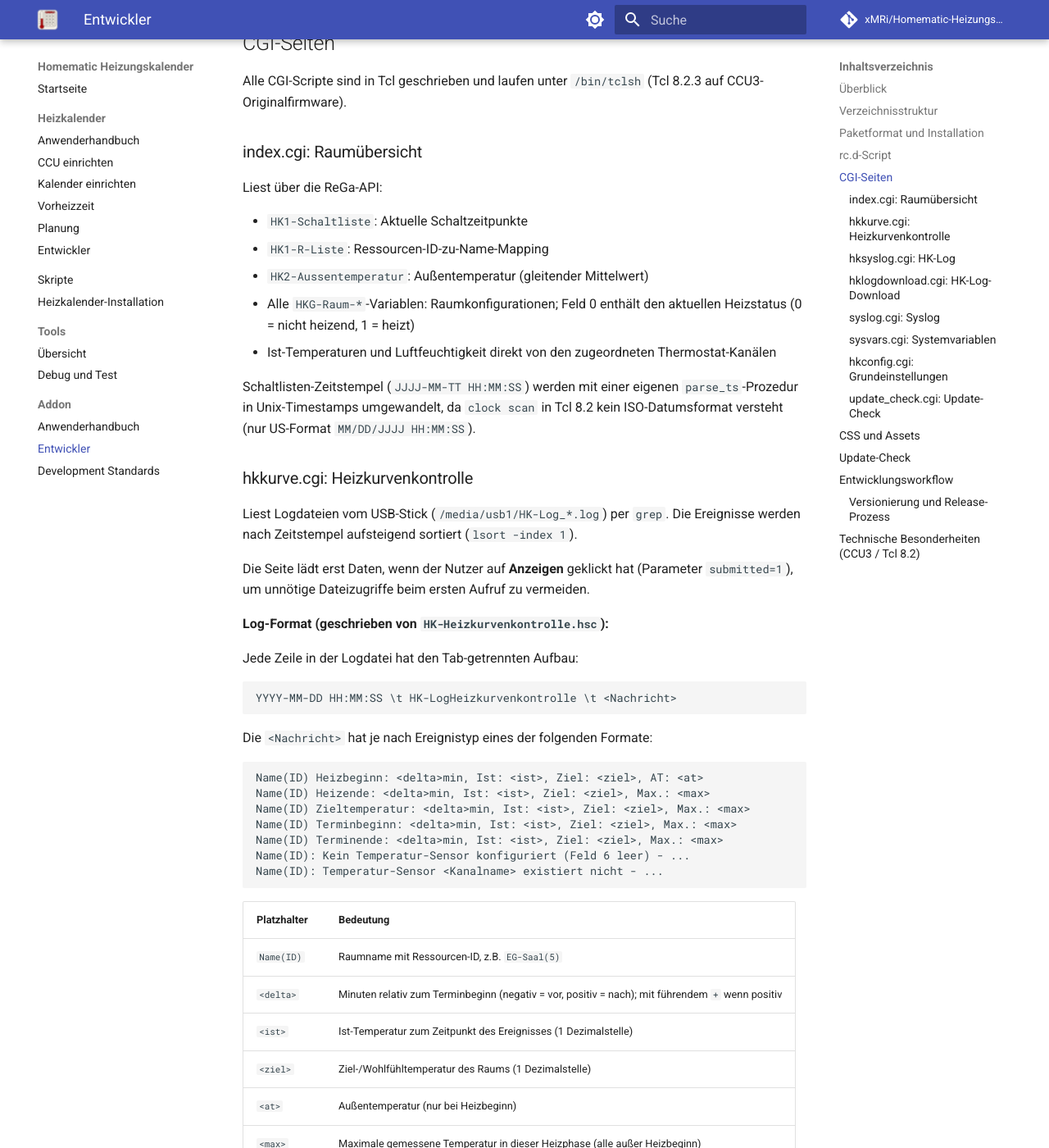
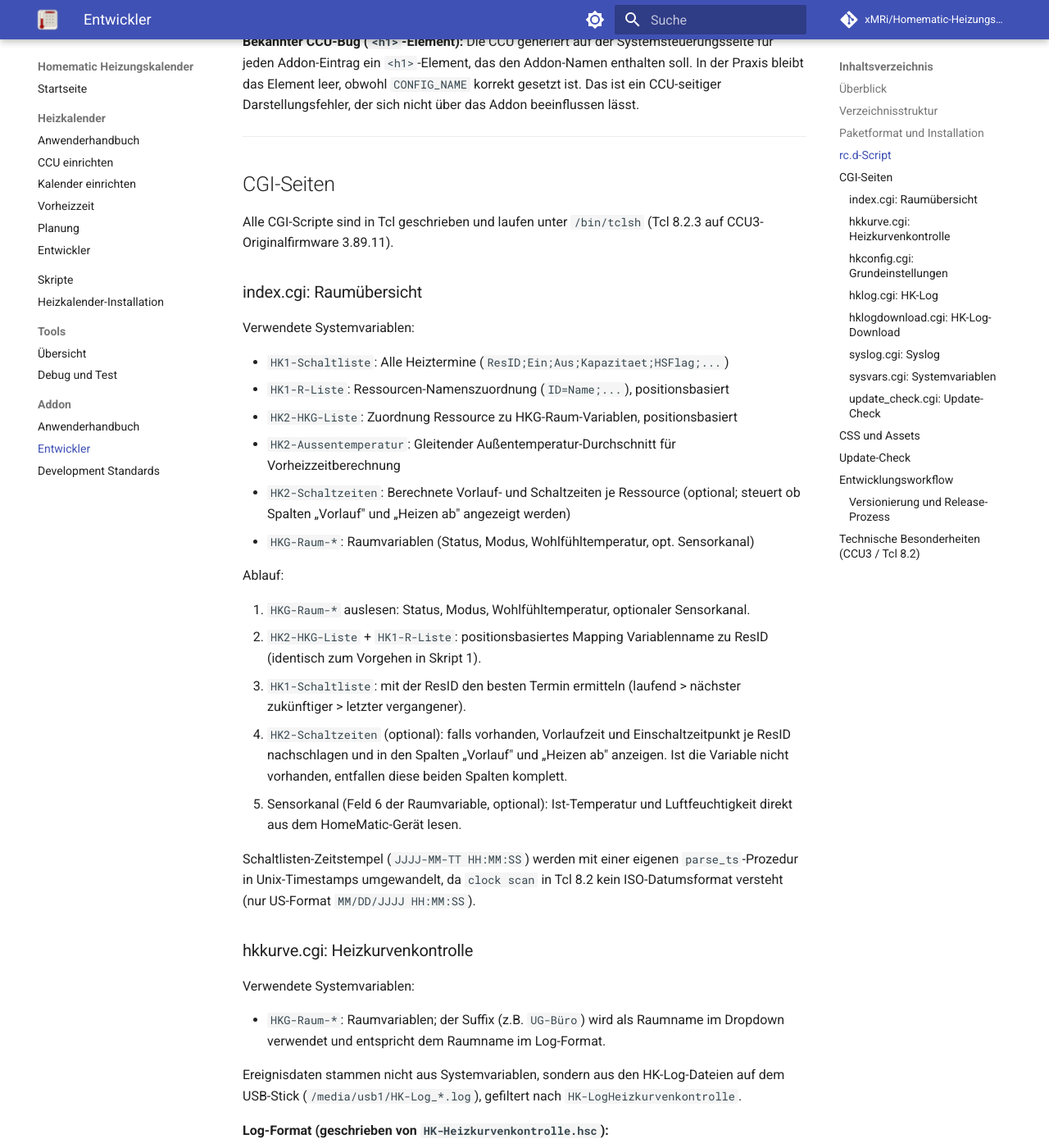
Before and after one commit to tatzel/Homematic-Heizungskalender, an MkDocs documentation site: the page built from docs/addon/entwickler.md, in a window 1280 px wide and 1400 px high, scrolled down 3436 px. Shown: the whole window at 82% size. Built offline with MkDocs 1.6.1 and Material for MkDocs 9.7.7, drawn with Linux system fonts in a browser that asks for light colours; comment, search, counter and statistics services are not loaded; some of the changed text lies outside the part shown.

Commit message:
docs(addon): Entwicklerdoku mit CGI-Headern abgleichen, Verzeichnisstruktur aktualisieren
- Verzeichnisstruktur und Paketstruktur: docs/-Unterordner entfernt (Doku
  liegt jetzt unter docs/addon/), Favicons und site.webmanifest einzeln aufgelistet
- index.cgi: Verwendete Systemvariablen vollständig dokumentiert, Ablauf als
  nummerierte Liste ergänzt inkl. HK2-Schaltzeiten-Logik (Schritt 4)
- hkkurve.cgi: Verwendete Systemvariablen und Datenquelle aus Code-Header übernommen
- index.cgi Header: HK2-Schaltzeiten-Schritt im Ablauf ergänzt

````diff
--- a/docs/addon/entwickler.md
+++ b/docs/addon/entwickler.md
@@ -33,10 +33,13 @@ Addon/
         heizkalender.css           Eigenes Stylesheet
         hk-logo-300.png            Logo (Navigation)
         hk-logo-50.png             Logo (CCU-Zusatzsoftware-Seite)
-  docs/
-    Entwickler.md                  Diese Datei
-    Anwenderhandbuch.md            Anwender-Dokumentation
-    DEVELOPMENT_STANDARDS.md       Entwicklungsstandards
+        favicon.ico                Favicon
+        favicon-16x16.png          Favicon 16x16
+        favicon-32x32.png          Favicon 32x32
+        apple-touch-icon.png       Apple Touch Icon
+        android-chrome-192x192.png Android-Icon 192x192
+        android-chrome-512x512.png Android-Icon 512x512
+        site.webmanifest           Web-App-Manifest
   build/                           Ausgabeverzeichnis (per .gitignore ausgeschlossen)
 ```
 
@@ -67,7 +70,13 @@ heizkalender-addon-<Version>.tar.gz
 │       ├── heizkalender.css
 │       ├── hk-logo-300.png
 │       ├── hk-logo-50.png
-│       └── (Favicons und App-Icons)
+│       ├── favicon.ico
+│       ├── favicon-16x16.png
+│       ├── favicon-32x32.png
+│       ├── apple-touch-icon.png
+│       ├── android-chrome-192x192.png
+│       ├── android-chrome-512x512.png
+│       └── site.webmanifest
 └── rc.d/
     └── heizkalender
 ```
@@ -133,25 +142,36 @@ set addons($id) "... CONFIG_DESCRIPTION {de {$tooltip} en {$tooltip}} ..."
 
 ## CGI-Seiten
 
-Alle CGI-Scripte sind in Tcl geschrieben und laufen unter `/bin/tclsh` (Tcl 8.2.3 auf CCU3-Originalfirmware).
+Alle CGI-Scripte sind in Tcl geschrieben und laufen unter `/bin/tclsh` (Tcl 8.2.3 auf CCU3-Originalfirmware 3.89.11).
 
 ### index.cgi: Raumübersicht
 
-Liest über die ReGa-API:
+Verwendete Systemvariablen:
 
-- `HK1-Schaltliste`: Aktuelle Schaltzeitpunkte
-- `HK1-R-Liste`: Ressourcen-ID-zu-Name-Mapping
-- `HK2-Aussentemperatur`: Außentemperatur (gleitender Mittelwert)
-- Alle `HKG-Raum-*`-Variablen: Raumkonfigurationen; Feld 0 enthält den aktuellen Heizstatus (0 = nicht heizend, 1 = heizt)
-- Ist-Temperaturen und Luftfeuchtigkeit direkt von den zugeordneten Thermostat-Kanälen
+- `HK1-Schaltliste`: Alle Heiztermine (`ResID;Ein;Aus;Kapazitaet;HSFlag;...`)
+- `HK1-R-Liste`: Ressourcen-Namenszuordnung (`ID=Name;...`), positionsbasiert
+- `HK2-HKG-Liste`: Zuordnung Ressource zu HKG-Raum-Variablen, positionsbasiert
+- `HK2-Aussentemperatur`: Gleitender Außentemperatur-Durchschnitt für Vorheizzeitberechnung
+- `HK2-Schaltzeiten`: Berechnete Vorlauf- und Schaltzeiten je Ressource (optional; steuert ob Spalten „Vorlauf" und „Heizen ab" angezeigt werden)
+- `HKG-Raum-*`: Raumvariablen (Status, Modus, Wohlfühltemperatur, opt. Sensorkanal)
+
+Ablauf:
+
+1. `HKG-Raum-*` auslesen: Status, Modus, Wohlfühltemperatur, optionaler Sensorkanal.
+2. `HK2-HKG-Liste` + `HK1-R-Liste`: positionsbasiertes Mapping Variablenname zu ResID (identisch zum Vorgehen in Skript 1).
+3. `HK1-Schaltliste`: mit der ResID den besten Termin ermitteln (laufend > nächster zukünftiger > letzter vergangener).
+4. `HK2-Schaltzeiten` (optional): falls vorhanden, Vorlaufzeit und Einschaltzeitpunkt je ResID nachschlagen und in den Spalten „Vorlauf" und „Heizen ab" anzeigen. Ist die Variable nicht vorhanden, entfallen diese beiden Spalten komplett.
+5. Sensorkanal (Feld 6 der Raumvariable, optional): Ist-Temperatur und Luftfeuchtigkeit direkt aus dem HomeMatic-Gerät lesen.
 
 Schaltlisten-Zeitstempel (`JJJJ-MM-TT HH:MM:SS`) werden mit einer eigenen `parse_ts`-Prozedur in Unix-Timestamps umgewandelt, da `clock scan` in Tcl 8.2 kein ISO-Datumsformat versteht (nur US-Format `MM/DD/JJJJ HH:MM:SS`).
 
 ### hkkurve.cgi: Heizkurvenkontrolle
 
-Liest Logdateien vom USB-Stick (`/media/usb1/HK-Log_*.log`) per `grep`. Die Ereignisse werden nach Zeitstempel aufsteigend sortiert (`lsort -index 1`).
+Verwendete Systemvariablen:
 
-Die Seite lädt erst Daten, wenn der Nutzer auf **Anzeigen** geklickt hat (Parameter `submitted=1`), um unnötige Dateizugriffe beim ersten Aufruf zu vermeiden.
+- `HKG-Raum-*`: Raumvariablen; der Suffix (z.B. `UG-Büro`) wird als Raumname im Dropdown verwendet und entspricht dem Raumname im Log-Format.
+
+Ereignisdaten stammen nicht aus Systemvariablen, sondern aus den HK-Log-Dateien auf dem USB-Stick (`/media/usb1/HK-Log_*.log`), gefiltert nach `HK-LogHeizkurvenkontrolle`.
 
 **Log-Format (geschrieben von `HK-Heizkurvenkontrolle.hsc`):**
 
@@ -199,7 +219,11 @@ Daraus ergibt sich das Log-Format:
 
 Der Dropdown in `hkkurve.cgi` verwendet `HK1-R-Liste` als Quelle. Eine Substring-Suche auf den gewählten Namen findet damit sowohl den Normalfall (`UG-Büro(22)`) als auch alle Gruppeneinträge, in denen dieser Raum vorkommt (`EG-Eltern-Kind-Raum(11)-UG-Büro`).
 
-### hksyslog.cgi: HK-Log
+### hkconfig.cgi: Grundeinstellungen
+
+Zeigt Logging-Flags, Kurveneinstellungen und eine Raumübersicht in aufbereiteter Form. Rein lesend.
+
+### hklog.cgi: HK-Log
 
 Liest direkt aus Logdateien auf dem USB-Stick. Kein ReGa-Aufruf. Die Seite zeigt die letzten N Zeilen der gewählten Datei (tail-Prinzip).
 
@@ -228,13 +252,16 @@ Besondere Darstellung für `HK-RäumeHeizkurvenkontrolle`: Der Wert hat das Form
 | 2 | 4 | Heizung ausgeschaltet |
 | 3 | 8 | Hinweis „kein Temperatursensor" bereits geloggt |
 
-### hkconfig.cgi: Grundeinstellungen
-
-Zeigt Logging-Flags, Kurveneinstellungen und eine Raumübersicht in aufbereiteter Form. Rein lesend.
-
 ### update_check.cgi: Update-Check
 
-Ruft die GitHub Releases API ab und vergleicht die aktuelle `VERSION`-Datei mit dem neuesten Release-Tag. Gibt das Ergebnis als JSON zurück, das die CCU-Weboberfläche auswertet.
+Prüft auf neue Releases. Unterstützte Query-Parameter (`cmd`):
+
+| Kommando | Verhalten |
+| -------- | --------- |
+| `check_version` | Liest die `VERSION`-Datei direkt aus dem GitHub-Repository und gibt die neueste Versionsnummer als Plaintext zurück (oder `n/a` bei Fehler) |
+| `download` | Leitet per HTTP-Redirect auf die GitHub-Releases-Seite weiter; der Nutzer lädt das Paket dort selbst herunter |
+
+Die `VERSION`-Datei wird direkt von GitHub gelesen:
 
 ---
 
````
Also changed, not shown: 1 other file.
